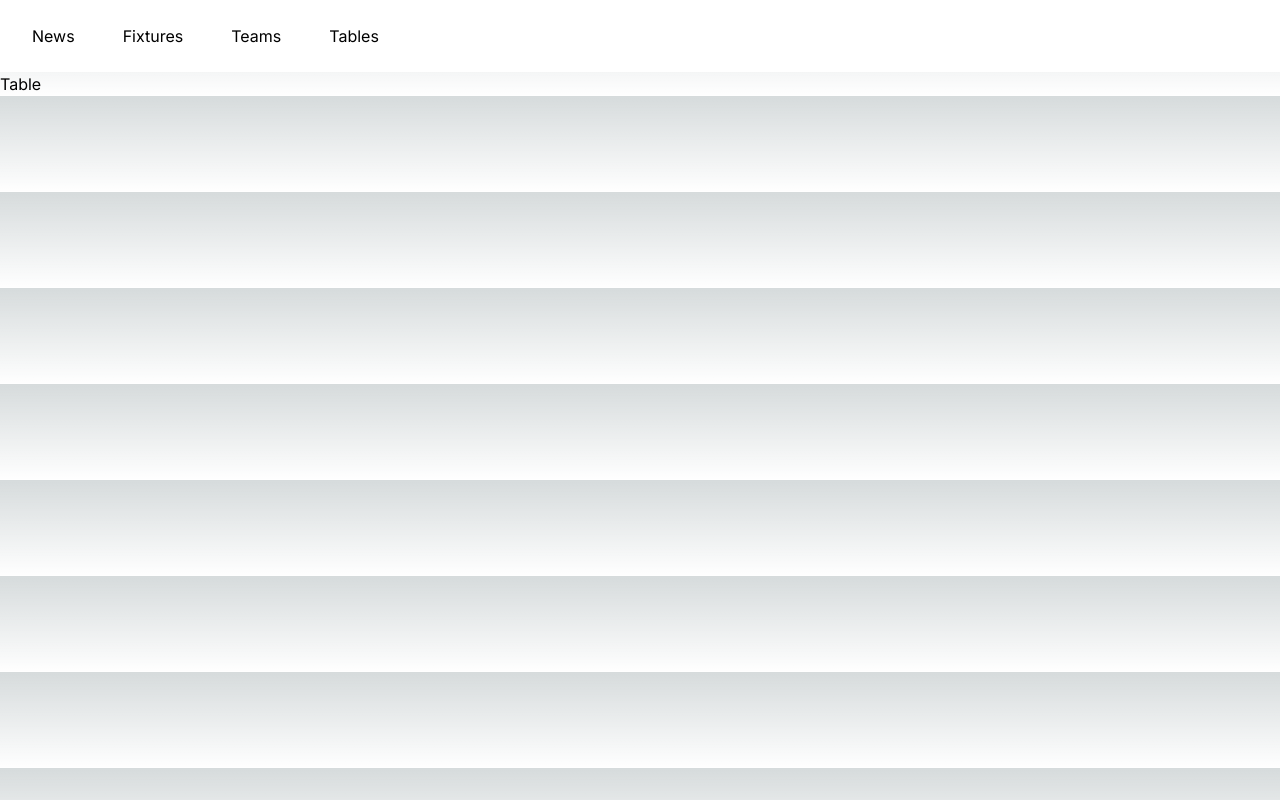
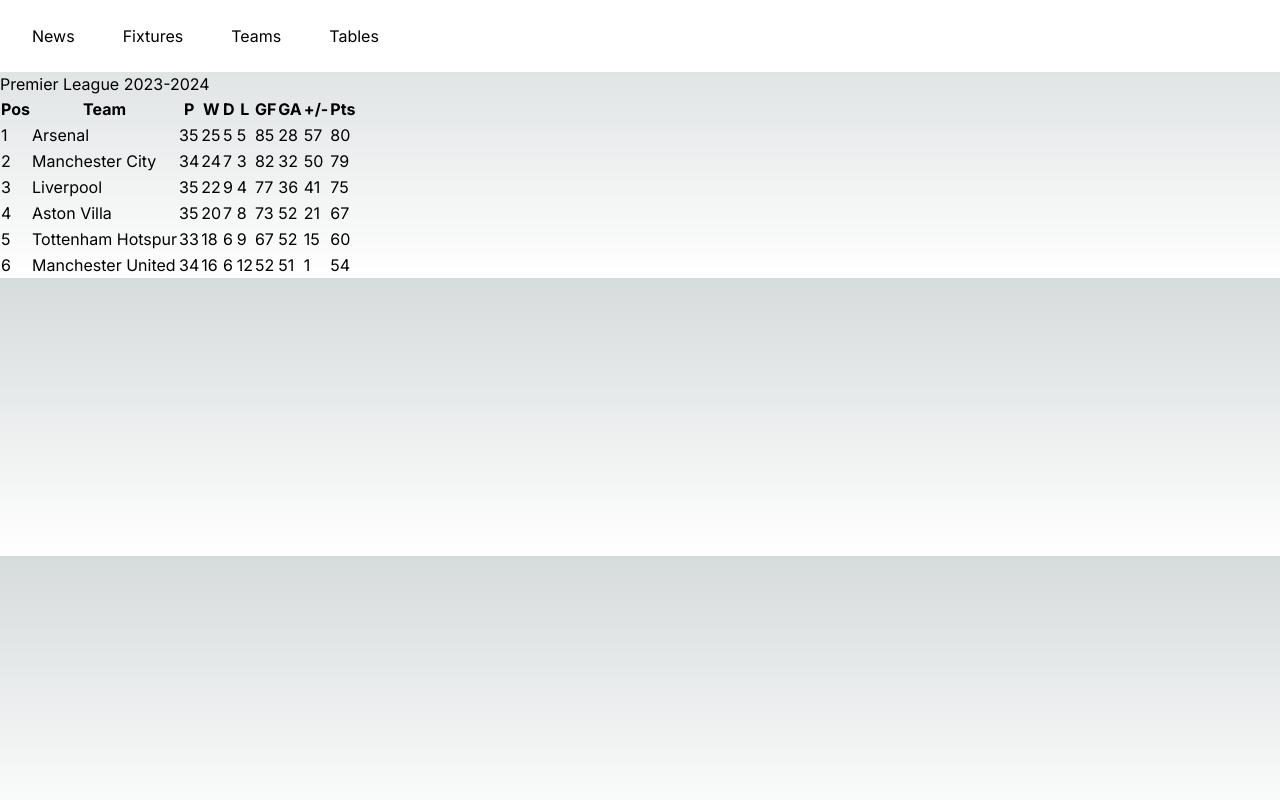
Before and after one commit to mz-rizkii/explore-clone-fc-team, a Next.js app: page /tables in a window 1280 px wide. Built offline with nearby package versions, Linux system fonts and the light colour scheme.

Commit message:
feat: add view for tables page

```diff
--- /dev/null
+++ b/src/app/components/tables/TableRow.tsx
@@ -0,0 +1,30 @@
+import { StandingTable } from "@/app/types";
+
+export const TableRow = (props: { team: StandingTable}) => {
+  const { team: {
+    position,
+    team_name,
+    team_logo,
+    played,
+    win,
+    draw,
+    lose,
+    goal_fielded,
+    goal_allowed,
+    goal_diff,
+    points
+  }} = props;
+
+  return <tr>
+    <td>{position}</td>
+    <td>{team_logo}{team_name}</td>
+    <td>{played}</td>
+    <td>{win}</td>
+    <td>{draw}</td>
+    <td>{lose}</td>
+    <td>{goal_fielded}</td>
+    <td>{goal_allowed}</td>
+    <td>{goal_diff}</td>
+    <td>{points}</td>
+  </tr>
+};
--- /dev/null
+++ b/src/app/components/tables/TableView.tsx
@@ -0,0 +1,32 @@
+import { StandingTable } from "@/app/types";
+import { TableRow } from "./TableRow";
+
+export const TableView = (props: {
+  title: string;
+  teams: StandingTable[]
+}) => {
+  const { title, teams } = props
+
+  return <div>
+    <div>{title}</div>
+    <table>
+      <thead>
+        <tr>
+          <th>Pos</th>
+          <th>Team</th>
+          <th>P</th>
+          <th>W</th>
+          <th>D</th>
+          <th>L</th>
+          <th>GF</th>
+          <th>GA</th>
+          <th>+/-</th>
+          <th>Pts</th>
+        </tr>
+      </thead>
+      <tbody>
+        {teams.map((team) => <TableRow team={team} />)}
+      </tbody>
+    </table>
+  </div>
+};
--- a/src/app/tables/page.tsx
+++ b/src/app/tables/page.tsx
@@ -1,3 +1,16 @@
+import { TableView } from "../components/tables/TableView";
+
 export default function TablePage() {
-  return <h2>Table</h2>
+  const teams = [
+    { position: 1, team_logo: '', team_name: 'Arsenal', played: 35, win: 25, draw: 5, lose: 5, goal_fielded: 85, goal_allowed: 28, goal_diff: 57, points: 80 },
+    { position: 2, team_logo: '', team_name: 'Manchester City', played: 34, win: 24, draw: 7, lose: 3, goal_fielded: 82, goal_allowed: 32, goal_diff: 50, points: 79 },
+    { position: 3, team_logo: '', team_name: 'Liverpool', played: 35, win: 22, draw: 9, lose: 4, goal_fielded: 77, goal_allowed: 36, goal_diff: 41, points: 75 },
+    { position: 4, team_logo: '', team_name: 'Aston Villa', played: 35, win: 20, draw: 7, lose: 8, goal_fielded: 73, goal_allowed: 52, goal_diff: 21, points: 67 },
+    { position: 5, team_logo: '', team_name: 'Tottenham Hotspur', played: 33, win: 18, draw: 6, lose: 9, goal_fielded: 67, goal_allowed: 52, goal_diff: 15, points: 60 },
+    { position: 6, team_logo: '', team_name: 'Manchester United', played: 34, win: 16, draw: 6, lose: 12, goal_fielded: 52, goal_allowed: 51, goal_diff: 1, points: 54 },
+  ];
+
+  const title = 'Premier League 2023-2024'
+
+  return <TableView title={title} teams={teams} />
 }
```
Also changed, not shown: src/app/types/index.ts (+14 -0 lines).
